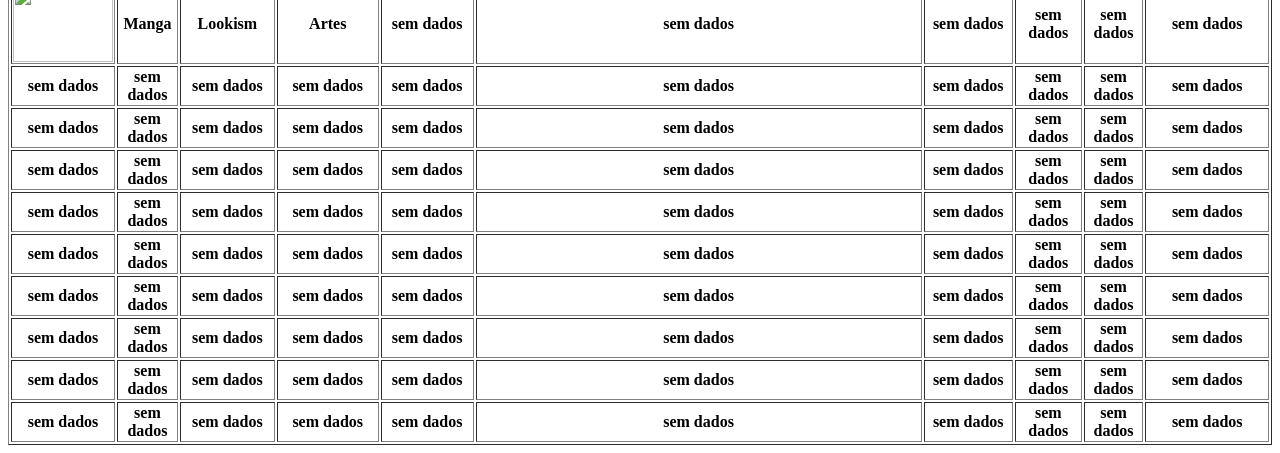
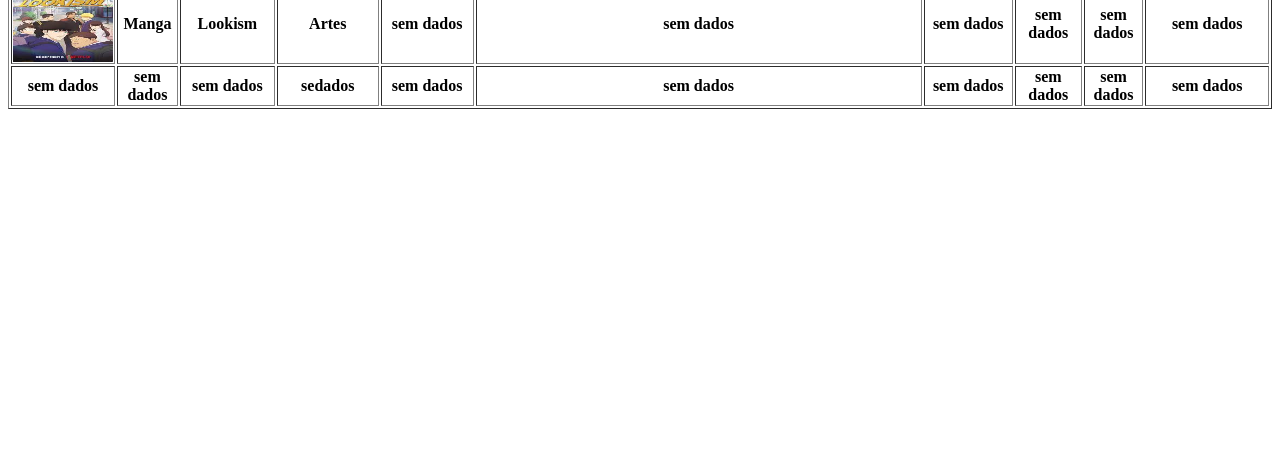
Before and after one commit to AperLucs/html, a plain HTML site: page sessaoPipoca/index.html in a window 1280 px wide. Shown: the part 535-988 px from the top of the page. After the commit the page ends 800 px from the top, so only its background shows below. Drawn offline with Linux system fonts and the light colour scheme.

Commit message:
update estrutura do index.html
limpando linhas desnecessarias

```diff
--- a/sessaoPipoca/index.html
+++ b/sessaoPipoca/index.html
@@ -72,7 +72,7 @@
                     <th>sem dados</th>
                 </tr>
                 <tr>
-                    <th><a href="https://www.netflix.com/br/title/81254224"><img src="" height="75px" width="100"></a></th>
+                    <th><a href="https://www.netflix.com/br/title/81254224"><img src="./img/dilemaRedes.jpg" height="75px" width="100"></a></th>
                     <th>Filme</th>
                     <th>Dilema das Redes</th>
                     <th>Documentario</th>
@@ -84,7 +84,7 @@
                     <th>sem dados</th>
                 </tr>
                 <tr>
-                    <th><a href="https://gekkou.com.br/manga/234/"><img src="" height="75px" width="100px"></a></th>
+                    <th><a href="https://gekkou.com.br/manga/234/"><img src="./img/lookism.jpg" height="75px" width="100px"></a></th>
                     <th>Manga</th>
                     <th>Lookism</th>
                     <th>Artes</th>
@@ -99,7 +99,7 @@
                     <th>sem dados</th>
                     <th>sem dados</th>
                     <th>sem dados</th>
-                    <th>sem dados</th>
+                    <th>sedados</th>
                     <th>sem dados</th>
                     <th>sem dados</th>
                     <th>sem dados</th>
@@ -107,101 +107,7 @@
                     <th>sem dados</th>
                     <th>sem dados</th>
                 </tr>
-                <tr>
-                    <th>sem dados</th>
-                    <th>sem dados</th>
-                    <th>sem dados</th>
-                    <th>sem dados</th>
-                    <th>sem dados</th>
-                    <th>sem dados</th>
-                    <th>sem dados</th>
-                    <th>sem dados</th>
-                    <th>sem dados</th>
-                    <th>sem dados</th>
-                </tr>
-                <tr>
-                    <th>sem dados</th>
-                    <th>sem dados</th>
-                    <th>sem dados</th>
-                    <th>sem dados</th>
-                    <th>sem dados</th>
-                    <th>sem dados</th>
-                    <th>sem dados</th>
-                    <th>sem dados</th>
-                    <th>sem dados</th>
-                    <th>sem dados</th>
-                </tr>
-                <tr>
-                    <th>sem dados</th>
-                    <th>sem dados</th>
-                    <th>sem dados</th>
-                    <th>sem dados</th>
-                    <th>sem dados</th>
-                    <th>sem dados</th>
-                    <th>sem dados</th>
-                    <th>sem dados</th>
-                    <th>sem dados</th>
-                    <th>sem dados</th>
-                </tr>
-                <tr>
-                    <th>sem dados</th>
-                    <th>sem dados</th>
-                    <th>sem dados</th>
-                    <th>sem dados</th>
-                    <th>sem dados</th>
-                    <th>sem dados</th>
-                    <th>sem dados</th>
-                    <th>sem dados</th>
-                    <th>sem dados</th>
-                    <th>sem dados</th>
-                </tr>
-                <tr>
-                    <th>sem dados</th>
-                    <th>sem dados</th>
-                    <th>sem dados</th>
-                    <th>sem dados</th>
-                    <th>sem dados</th>
-                    <th>sem dados</th>
-                    <th>sem dados</th>
-                    <th>sem dados</th>
-                    <th>sem dados</th>
-                    <th>sem dados</th>
-                </tr>
-                <tr>
-                    <th>sem dados</th>
-                    <th>sem dados</th>
-                    <th>sem dados</th>
-                    <th>sem dados</th>
-                    <th>sem dados</th>
-                    <th>sem dados</th>
-                    <th>sem dados</th>
-                    <th>sem dados</th>
-                    <th>sem dados</th>
-                    <th>sem dados</th>
-                </tr>
-                <tr>
-                    <th>sem dados</th>
-                    <th>sem dados</th>
-                    <th>sem dados</th>
-                    <th>sem dados</th>
-                    <th>sem dados</th>
-                    <th>sem dados</th>
-                    <th>sem dados</th>
-                    <th>sem dados</th>
-                    <th>sem dados</th>
-                    <th>sem dados</th>
-                </tr>
-                <tr>
-                    <th>sem dados</th>
-                    <th>sem dados</th>
-                    <th>sem dados</th>
-                    <th>sem dados</th>
-                    <th>sem dados</th>
-                    <th>sem dados</th>
-                    <th>sem dados</th>
-                    <th>sem dados</th>
-                    <th>sem dados</th>
-                    <th>sem dados</th>
+
                 </tr>
             </tbody>
         </table>
```
